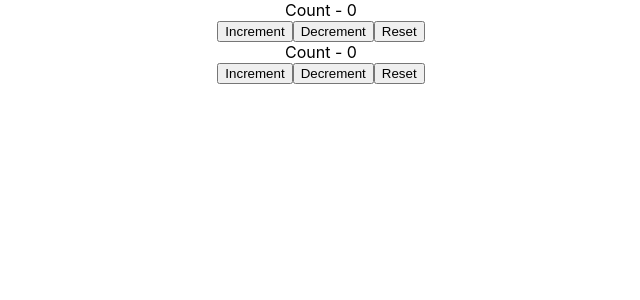
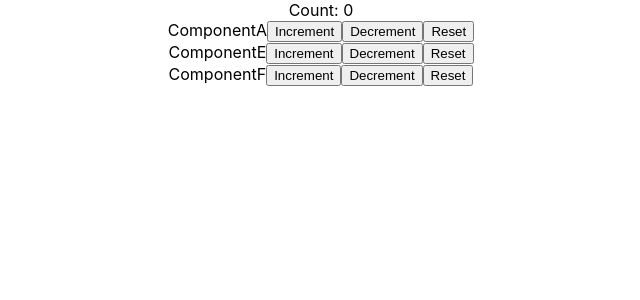
Before and after one commit to EdwinMLara/react-examples-general, a React (Create React App) app: page / in a window 1280 px wide. Shown: the top 300 px of the page, without its empty margins (319-959 px from the left). Built offline with nearby package versions, Linux system fonts and the light colour scheme.

Commit message:
Usando contexto con hook

```diff
--- a/src/App.js
+++ b/src/App.js
@@ -1,15 +1,36 @@
-import React from 'react';
+import React, {useReducer} from 'react';
 import './App.css';
-import CounteroneR from './components2/CounteroneR';
-import CounterTwoR from './components2/CounterTwoR';
-import CounterthreeR from './components2/CounterthreeR'
+import ComponentA from './ContextReducer/components/ComponentA';
+import ComponentB from './ContextReducer/components/ComponentB';
+import ComponentC from './ContextReducer/components/ComponentC';
 
 
 export const UserContext2 = React.createContext();
 export const ChannelContext = React.createContext();
 
+export const CountContext = React.createContext();
+
+const inicialState = 0;
+
+const reducer = (state, action) => {
+  switch(action){
+      case 'increment':
+          return state + 1
+      case 'decrement':
+          return state - 1
+      case 'reset':
+          return inicialState
+      default:
+          return state
+  }
+}
+
 function App() {
+
+  const [count,dispatch] = useReducer(reducer,inicialState)
+
   return (
+    <CountContext.Provider value={{countState: count, countDispatch: dispatch}}>
       <div className="App">
         {/*<UserProvider value="vishwas">
           <ComponentC/>
@@ -19,8 +40,12 @@
             <ComponentE/>
           </ChannelContext.Provider>
       </UserContext2.Provider>*/}
-      <CounterthreeR/>
+        Count: {count}
+        <ComponentA/>
+        <ComponentB/>
+        <ComponentC/>
       </div>
+    </CountContext.Provider>
   );
 }
 
--- /dev/null
+++ b/src/ContextReducer/components/ComponentA.js
@@ -0,0 +1,16 @@
+import React, {useContext} from 'react'
+import {CountContext} from '../../App'
+
+function ComponentA() {
+    const countContext  = useContext(CountContext);
+    console.log(countContext);
+    return (
+        <div>ComponentA
+            <button onClick={() => countContext.countDispatch('increment')}> Increment </button>
+            <button onClick={() => countContext.countDispatch('decrement')}> Decrement </button>
+            <button onClick={() => countContext.countDispatch('reset')}> Reset </button>
+        </div>
+    )
+}
+
+export default ComponentA
--- /dev/null
+++ b/src/ContextReducer/components/ComponentB.js
@@ -0,0 +1,12 @@
+import React from 'react'
+import ComponentD from './ComponentD'
+
+function ComponentB() {
+    return (
+        <div>
+            <ComponentD/>
+        </div>
+    )
+}
+
+export default ComponentB
--- /dev/null
+++ b/src/ContextReducer/components/ComponentC.js
@@ -0,0 +1,12 @@
+import React from 'react'
+import ComponentE from './ComponentE'
+
+function ComponentC() {
+    return (
+        <div>
+            <ComponentE/>
+        </div>
+    )
+}
+
+export default ComponentC
--- /dev/null
+++ b/src/ContextReducer/components/ComponentD.js
@@ -0,0 +1,11 @@
+import React from 'react'
+
+function ComponentD() {
+    return (
+        <div>
+
+        </div>
+    )
+}
+
+export default ComponentD
--- /dev/null
+++ b/src/ContextReducer/components/ComponentE.js
@@ -0,0 +1,17 @@
+import React,{useContext} from 'react'
+import ComponentF from './ComponentF'
+import {CountContext} from '../../App'
+function ComponentE() {
+    const countContext = useContext(CountContext)
+    return (
+        <div>
+            ComponentE
+            <button onClick={() => countContext.countDispatch('increment')}> Increment </button>
+            <button onClick={() => countContext.countDispatch('decrement')}> Decrement </button>
+            <button onClick={() => countContext.countDispatch('reset')}> Reset </button>
+            <ComponentF/>
+        </div>
+    )
+}
+
+export default ComponentE
--- /dev/null
+++ b/src/ContextReducer/components/ComponentF.js
@@ -0,0 +1,18 @@
+import React, {useContext} from 'react'
+import {CountContext} from '../../App'
+
+function ComponentF() {
+
+    const countContext = useContext(CountContext)
+
+    return (
+        <div>
+            ComponentF
+            <button onClick={() => countContext.countDispatch('increment')}> Increment </button>
+            <button onClick={() => countContext.countDispatch('decrement')}> Decrement </button>
+            <button onClick={() => countContext.countDispatch('reset')}> Reset </button>
+        </div>
+    )
+}
+
+export default ComponentF
```
Lines whose indentation alone changed are shown as unchanged.
